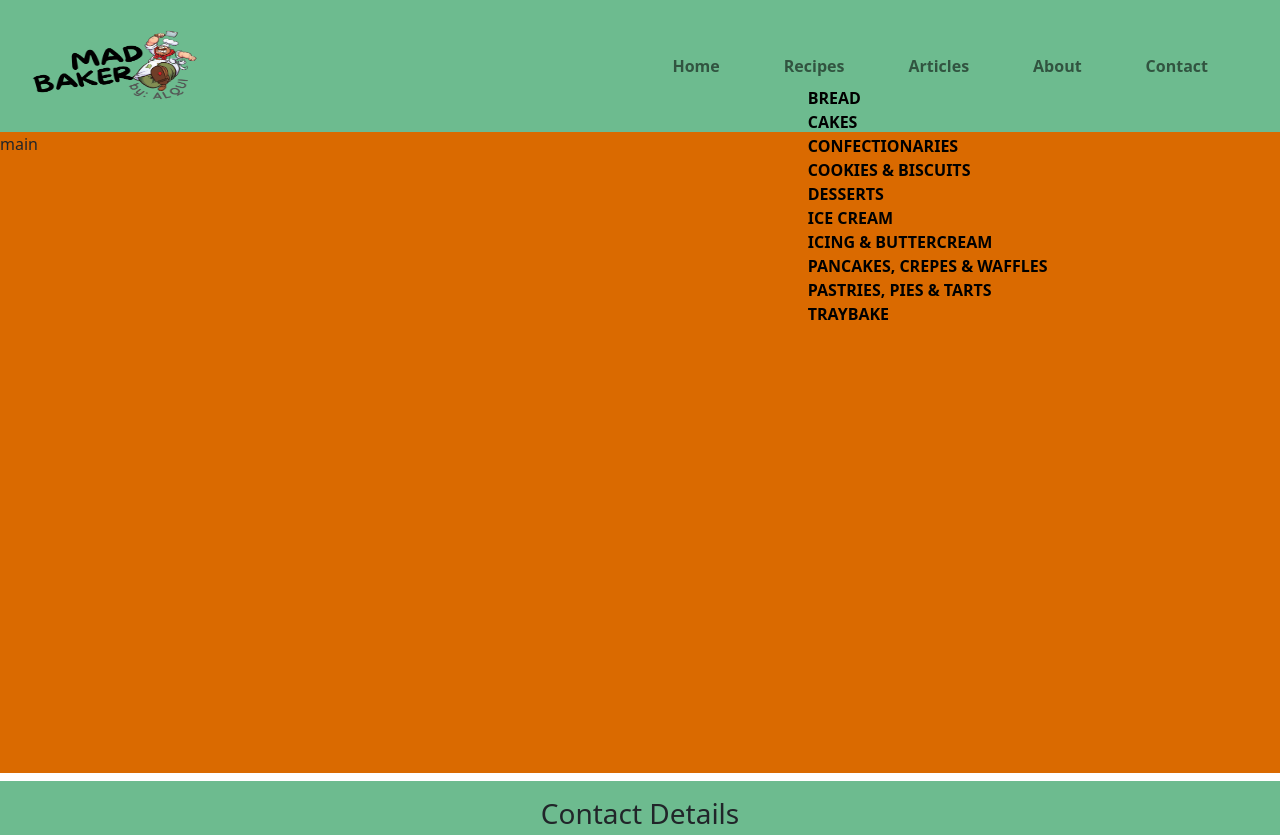
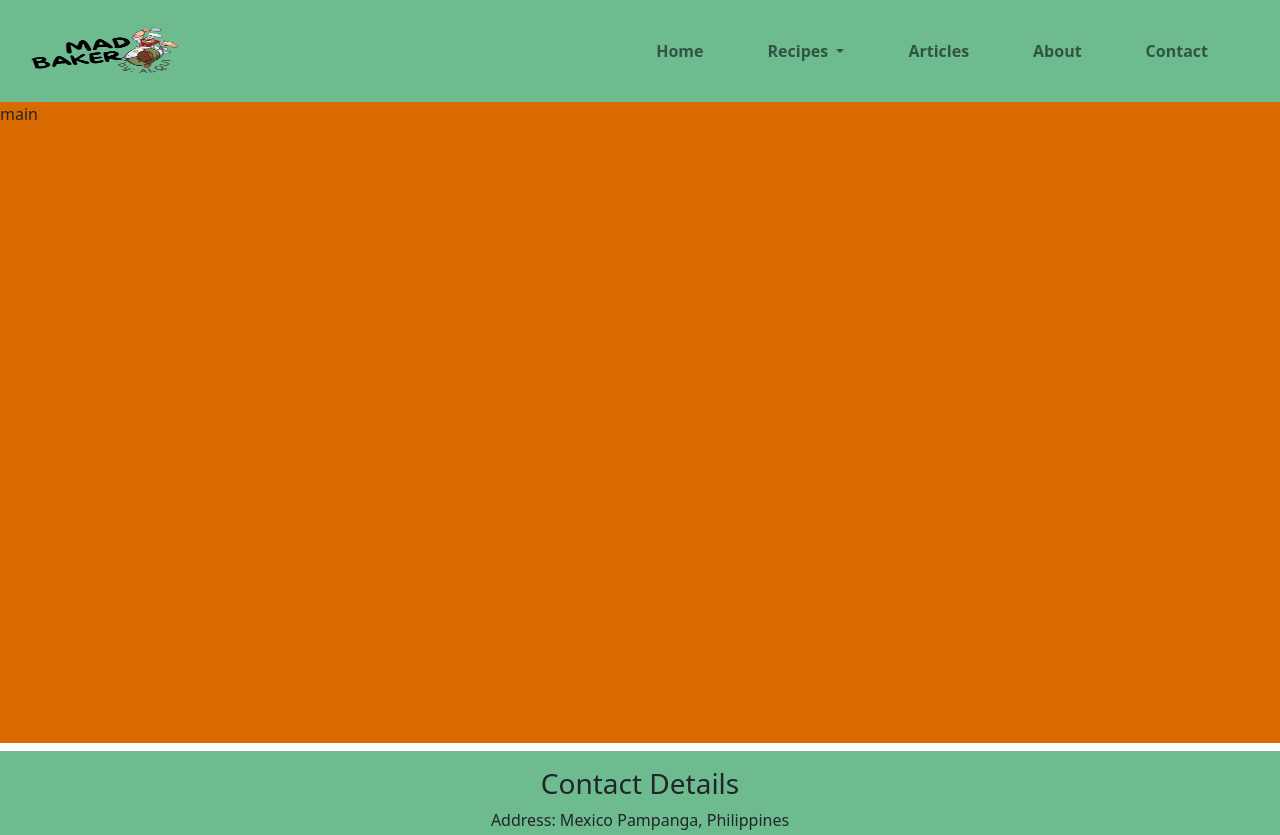
Before and after one commit to AlvinQuizon/Mad-Baker, a plain HTML site: page contact.html in a window 1280 px wide. Shown: the top 835 px of the page. Drawn offline with nearby package versions, Linux system fonts and the light colour scheme.

Commit message:
Replace nav-recipe list to nav-recipe-dropdown and changes on all html files except on the recipe folders

```diff
--- a/contact.html
+++ b/contact.html
@@ -16,7 +16,7 @@
     <header>
       <nav class="navbar navbar-expand-lg p-3">
           <a class="navbar-brand" href="#">
-            <img src="./header-photos/logo-rbg2.png" alt="website-Logo" width="200" height="90"></a>
+            <img src="./header-photos/logo-rbg2.png" alt="website-Logo" width="180" height="60"></a>
           <button class="navbar-toggler me-4" type="button" data-bs-toggle="collapse" data-bs-target="#navbarNav" aria-controls="navbarNav" aria-expanded="false" aria-label="Toggle navigation">
             <span class="navbar-toggler-icon"></span>
           </button>
@@ -25,20 +25,22 @@
               <li class="nav-item pe-5">
                   <a href="index.html" class="nav-link">Home</a>
               </li>
-              <li class="nav-item pe-5">
-                  <a href="recipes.html" class="nav-link">Recipes</a>
-                    <ul class="recipe-sub-nav">
-                      <li><a href="#">Bread</a></li>
-                      <li><a href="">Cakes</a></li>
-                      <li><a href="">Confectionaries</a></li>
-                      <li><a href="">Cookies & Biscuits</a></li>
-                      <li><a href="">Desserts</a></li>
-                      <li><a href="">Ice Cream</a></li>
-                      <li><a href="">Icing & Buttercream</a></li>
-                      <li><a href="">Pancakes, Crepes & Waffles</a></li>
-                      <li><a href="">Pastries, Pies & Tarts</a></li>
-                      <li><a href="">Traybake</a></li>
-                    </ul>
+              <li class="nav-item dropdown pe-5">
+                <a class="nav-link dropdown-toggle" href="#" role="button" data-bs-toggle="dropdown" aria-expanded="false">
+                  Recipes
+                </a>
+                  <ul class="dropdown-menu dropdown-menu-light">
+                    <li><a class="dropdown-item" href="bread.html">Bread</a></li>
+                    <li><a class="dropdown-item" href="">Cakes</a></li>
+                    <li><a class="dropdown-item" href="#">Confectionaries</a></li>
+                    <li><a class="dropdown-item" href="#">Cookies & Biscuits</a></li>
+                    <li><a class="dropdown-item" href="#">Desserts</a></li>
+                    <li><a class="dropdown-item" href="#">Ice Cream</a></li>
+                    <li><a class="dropdown-item" href="#">Icing & Buttercream</a></li>
+                    <li><a class="dropdown-item" href="#">Pancakes, Crepes & Waffles</a></li>
+                    <li><a class="dropdown-item" href="#">Pastries, Pies & Tarts</a></li>
+                    <li><a class="dropdown-item" href="#">Traybake</a></li>
+                  </ul>
               </li>
               <li class="nav-item pe-5">
                 <a href="articles.html" class="nav-link">Articles</a>
--- a/home.css
+++ b/home.css
@@ -1,37 +1,21 @@
 :root {
-    --main-bg-color: #DA6A00;
-    --secondary-bg-color: #6DBB8F;
-    --icons-colors: #2a6ee5;
-
-    }
+  --main-bg-color: #DA6A00;
+  --secondary-bg-color: #6DBB8F;
+  --icons-colors: #2a6ee5;
+}
 
 header {
-    background-color: #6DBB8F;
+background-color: #6DBB8F;
 }
 
-.recipe-nav:hover > .recipe-sub-nav {
-  visibility: visible;
-  opacity: 1;
+.dropdown-menu {
+ background: transparent;
+ border: 0;
 }
 
-.recipe-sub-nav {
-  list-style-type: none;
-  position: absolute;
-  text-decoration: none;
+.dropdown-menu-light:hover d{
+  background-color: transparent;
 }
-
-.recipe-sub-nav:hover {
-  background-color: white;
-}
-
-
-
-.recipe-sub-nav > li > a {
-  text-decoration: none;
-  text-transform: uppercase;
-  color: black;
-}
-
 
 main {
     background-color: #DA6A00;
```
Also changed, not shown: about.html (+17 -15 lines), articles.html (+17 -15 lines), bread.html (+16 -15 lines), cake.html (+16 -15 lines), index.html (+21 -16 lines), recipes.html (+18 -17 lines).
